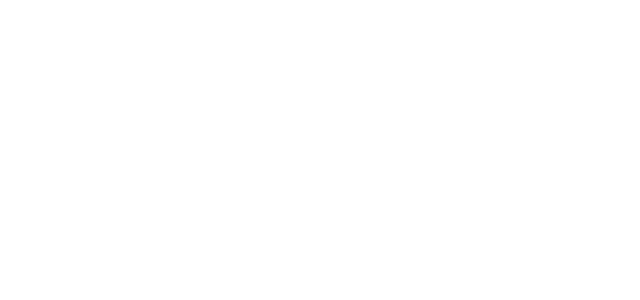
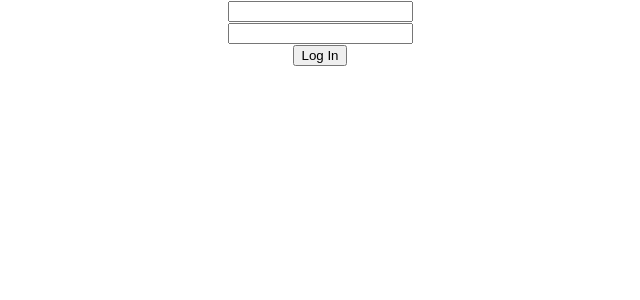
Before and after one commit to khaled39ab/Simple-Email-Password-autth, a React (Create React App) app: page / in a window 1280 px wide. Shown: the top 300 px of the page, without its empty margins (320-960 px from the left). Built offline with nearby package versions, Linux system fonts and the light colour scheme.

Commit message:
creating form

```diff
--- a/src/App.js
+++ b/src/App.js
@@ -5,9 +5,27 @@
 const auth = getAuth(app);
 
 function App() {
+  const handleEmail = e =>{
+    console.log(e.target.value);
+  }
+
+  const handlePassword = e =>{
+    console.log(e.target.value);
+  }
+
+  const handleFormSubmit = e =>{
+    e.preventDefault();
+  }
+
   return (
     <div className="App">
-
+      <form onSubmit={handleFormSubmit}>
+        <input onBlur={handleEmail} type="email" name="" id="" />
+        <br />
+        <input onBlur={handlePassword} type="password" name="" id="" />
+        <br />
+        <input type="submit" value="Log In" />
+      </form>
     </div>
   );
 }
```
